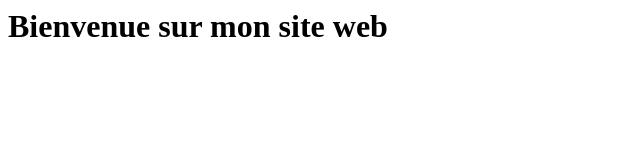
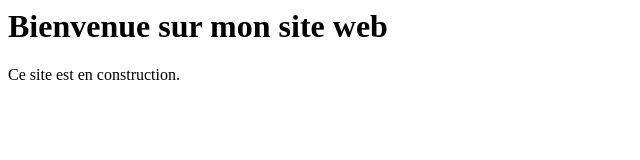
Before and after one commit to Debboub/site_web, a plain HTML site: page index.html in a window 1280 px wide. Shown: the whole page, without its empty margins (0-640 px from the left). Drawn offline with Linux system fonts and the light colour scheme.

Commit message:
Ajout d'un paragraphe de présentation

```diff
--- a/index.html
+++ b/index.html
@@ -1 +1,2 @@
 <h1>Bienvenue sur mon site web</h1>
+<p>Ce site est en construction.</p>
```
